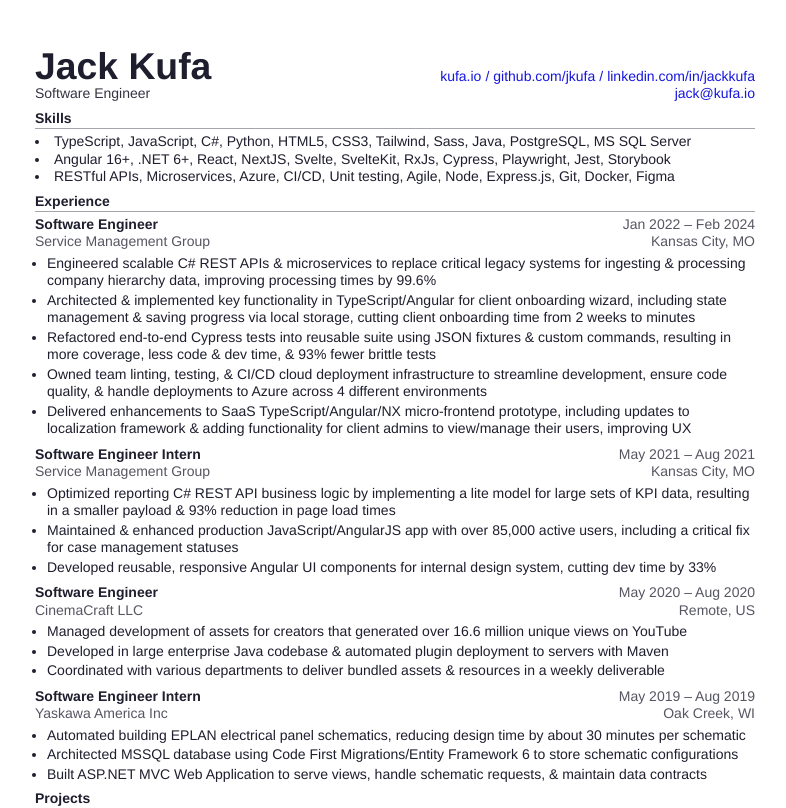
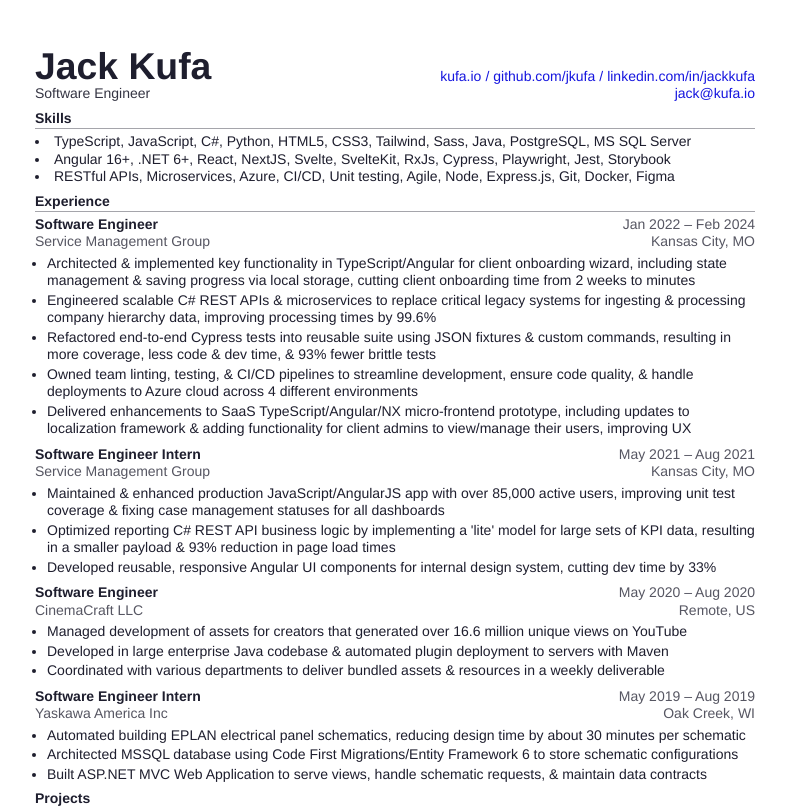
Before and after one commit to jkufa/Resume, a SvelteKit app: page / in a window 1280 px wide. Shown: the top 808 px of the page, without its empty margins (245-1031 px from the left). Built offline with nearby package versions, Linux system fonts and the light colour scheme.

Commit message:
Re-order

```diff
--- a/src/static/resContent.js
+++ b/src/static/resContent.js
@@ -22,10 +22,10 @@ export const ResContent = {
           // 'Implemented functionality to support Investment Grade Bonds in the platform, receiving iterative feedback from users and delivering fixes and changes as needed.',
           // 'Worked in an Agile environment with developers, technical lead, Quality Automation team, Product Owner, and business users to generate well-documented, reliably coded, helpful features in C#/.NET and Angular.',
           // 'Used SQL to edit database schema + data and edit stored procedures as necessary for new features.',
+					'Architected & implemented key functionality in TypeScript/Angular for client onboarding wizard, including state management & saving progress via local storage, cutting client onboarding time from 2 weeks to minutes',
           'Engineered scalable C# REST APIs & microservices to replace critical legacy systems for ingesting & processing company hierarchy data, improving processing times by 99.6%',
-					'Architected & implemented key functionality in TypeScript/Angular for client onboarding wizard, including state management & saving progress via local storage, cutting client onboarding time from 2 weeks to minutes',
           'Refactored end-to-end Cypress tests into reusable suite using JSON fixtures & custom commands, resulting in more coverage, less code & dev time, & 93% fewer brittle tests',
-					'Owned team linting, testing, & CI/CD cloud deployment infrastructure to streamline development, ensure code quality, & handle deployments to Azure across 4 different environments',
+					'Owned team linting, testing, & CI/CD pipelines to streamline development, ensure code quality, & handle deployments to Azure cloud across 4 different environments',
           'Delivered enhancements to SaaS TypeScript/Angular/NX micro-frontend prototype, including updates to localization framework & adding functionality for client admins to view/manage their users, improving UX',
           // 'Conducted customer interviews to validate product needs, using feedback data to iteratively enhance product UI',
           // 'Developed Python CLI tool for rapid comparison of CSVs with 1000+ rows, significantly improving QA efficiency',
@@ -41,8 +41,8 @@ export const ResContent = {
 					end: 'Aug 2021'
 				},
 				bulletPoints: [
-					'Optimized reporting C# REST API business logic by implementing a lite model for large sets of KPI data, resulting in a smaller payload & 93% reduction in page load times',
-          'Maintained & enhanced production JavaScript/AngularJS app with over 85,000 active users, including a critical fix for case management statuses',
+          'Maintained & enhanced production JavaScript/AngularJS app with over 85,000 active users, improving unit test coverage & fixing case management statuses for all dashboards',
+					'Optimized reporting C# REST API business logic by implementing a \'lite\' model for large sets of KPI data, resulting in a smaller payload & 93% reduction in page load times',
 					'Developed reusable, responsive Angular UI components for internal design system, cutting dev time by 33%',
 					// 'Maintained & enhanced production SaaS app based on user-reported issues for over 85,000 active users'
 					// 'Maintained & enhanced production SaaS app, addressing user-reported issues & delivering improvements such as resolved cases for over 85,000 active users'
@@ -104,9 +104,10 @@ export const ResContent = {
 				},
 				bulletPoints: [
 					// 'Goal tracking app designed to make it easier to achieve more with less clutter',
+          'Stored binary materialized paths for goals in PostgreSQL database to handle hierarchies of nested sub-goals & support custom ordering, resulting in no processing overhead on server or client & < 1s load times for 32M goals',
           'Integrated Google Lighthouse into CI/CD pipeline to automate accessibility & performance checks across pages',
-					'Utilized SvelteKit\'s server-side rendering to improve SEO, reduce initial client overhead, & ensure safe handling of JWT tokens',
-          'Stored binary materialized paths for goals in PostgreSQL database to handle hierarchies of nested sub-goals & support custom ordering, resulting in no processing overhead on server or client & < 1s load times for 32M goals',
+					'Utilized SvelteKit\'s server-side rendering to improve SEO, reduce initial overhead on the client',
+          // 'Used Supabase Auth to handle user management, generating JWT access tokens ',
 					// 'Stress tested system performance, loading 32 million nested goals in 0.633 seconds',
 					// 'Implemented auto-archival feature to encourage clutter-free goals, archiving tasks after the start of the next week',
           // 'Created design system & icon library in Figma & implemented reusable component library in Svelte + Storybook',
```
